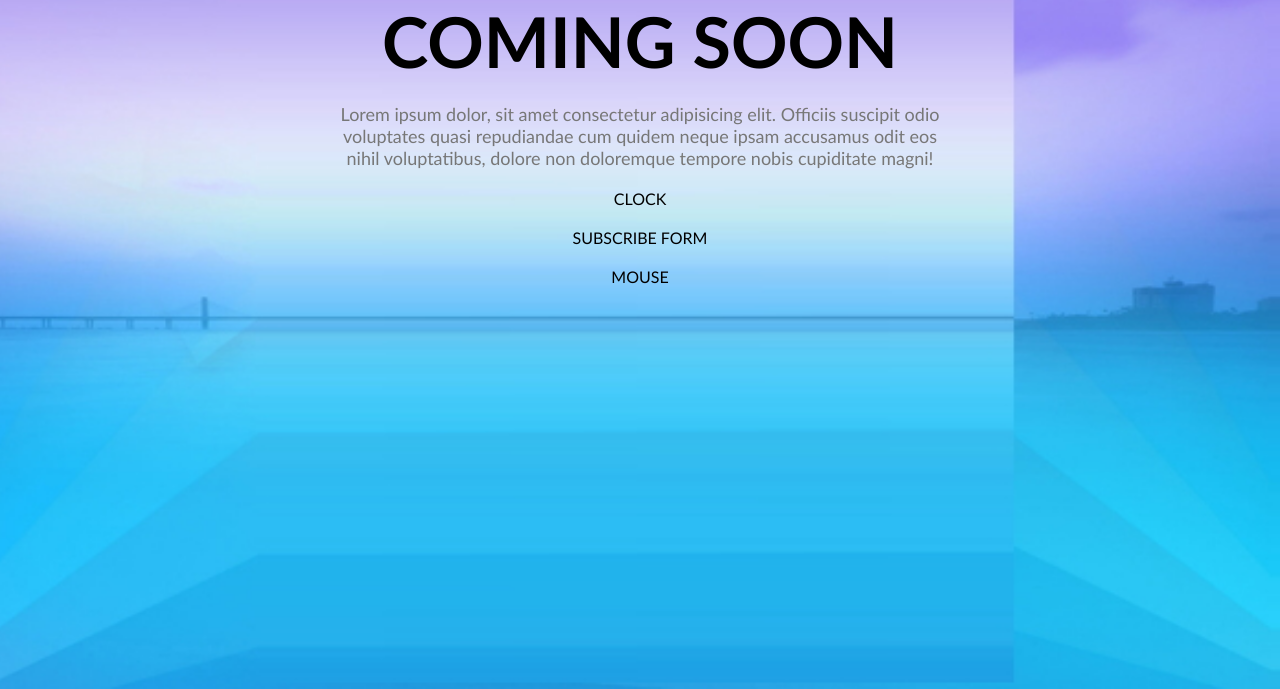
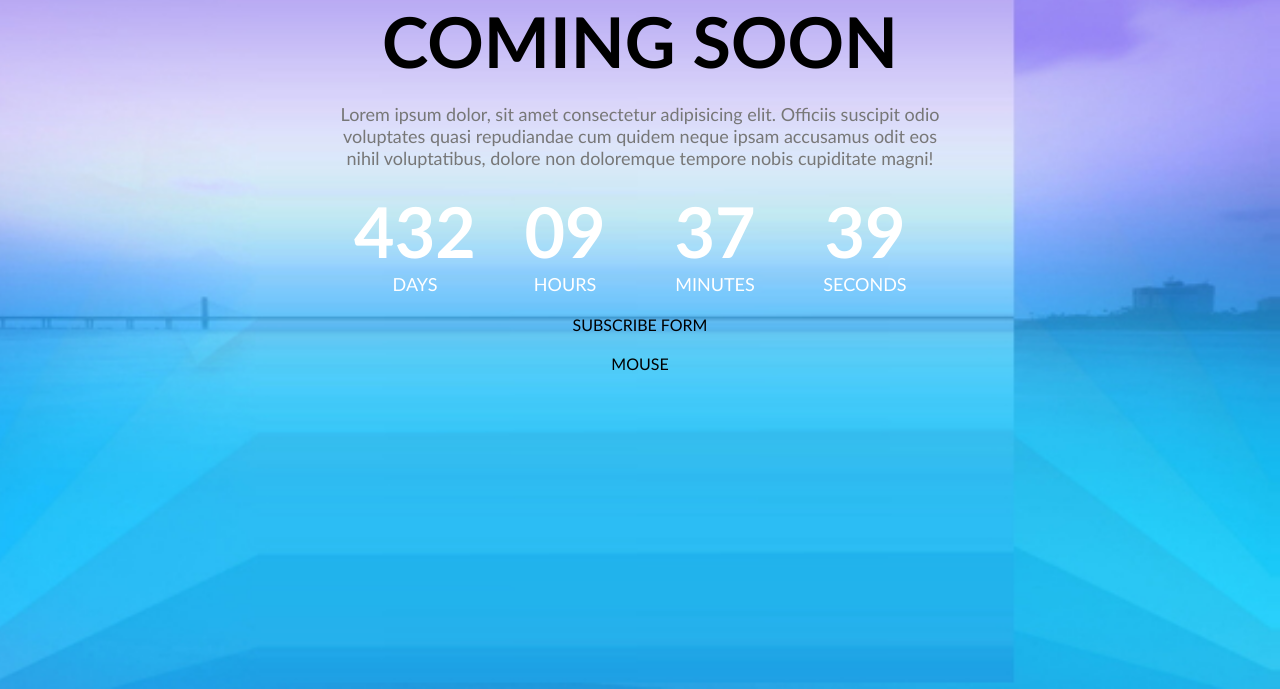
Before and after one commit to MarijusIL/7-coming-soon, a website: page index.html in a window 1280 px wide. Shown: the part 111-800 px from the top of the page. Drawn offline with Linux system fonts and the light colour scheme.

Commit message:
clock structure

```diff
--- a/css/components/clock.css
+++ b/css/components/clock.css
@@ -0,0 +1,37 @@
+
+.clock {
+    display: inline-block;
+    width: 100%;
+    color: var(--color-light);
+}
+
+.clock > .time {
+    width: 25%;
+    float: left;
+}
+
+.clock > .time > .value {
+    font-size: 70px;
+    font-weight: bold;
+}
+
+.clock > .time > .title {
+    text-transform: uppercase;
+    font-size: 18px;
+}
+
+@media (max-width: 700px) {
+    .clock > .time {
+        width: 50%;
+    }
+}
+
+@media (max-width: 400px) {
+    .clock > .time > .value {
+        font-size: 60px;
+    }
+
+    .clock > .time > .title {
+        font-size: 16px;
+    }
+}
--- a/index.html
+++ b/index.html
@@ -18,7 +18,24 @@
           accusamus odit eos nihil voluptatibus, dolore non doloremque tempore
           nobis cupiditate magni!
         </p>
-        <div class="clock">CLOCK</div>
+        <div class="clock">
+          <div class="time">
+            <div class="value">432</div>
+            <div class="title">days</div>
+          </div>
+          <div class="time">
+            <div class="value">09</div>
+            <div class="title">hours</div>
+          </div>
+          <div class="time">
+            <div class="value">37</div>
+            <div class="title">minutes</div>
+          </div>
+          <div class="time">
+            <div class="value">39</div>
+            <div class="title">seconds</div>
+          </div>
+        </div>
         <form action="">SUBSCRIBE FORM</form>
         <div class="mouse">MOUSE</div>
       </div>
```
